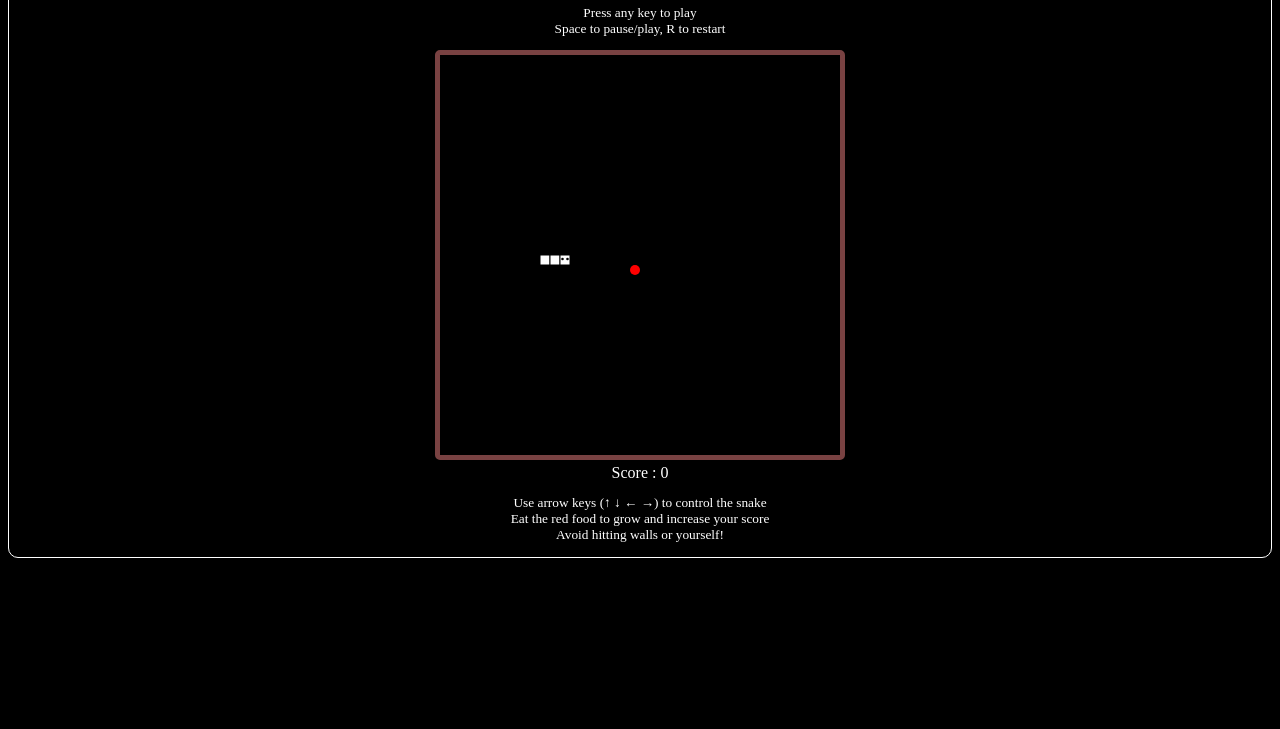
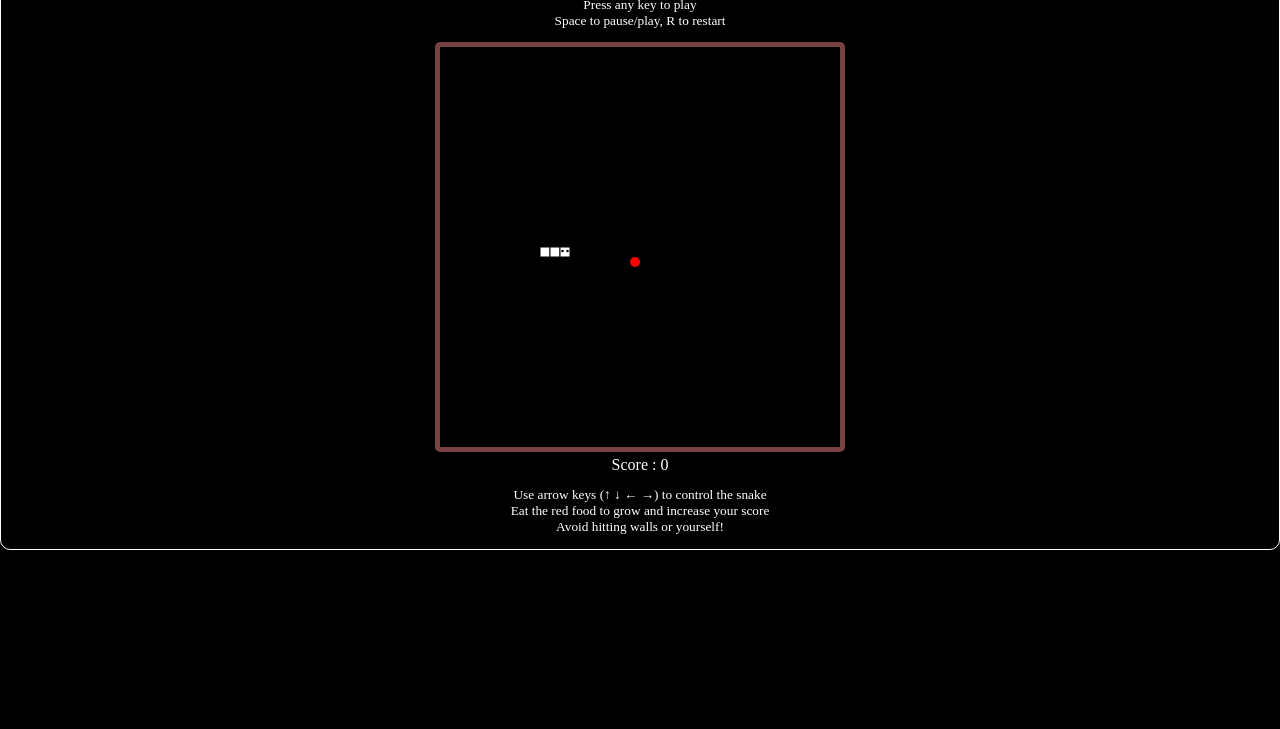
Before and after one commit to Sanjai0412/Snake-Game-using-Canvas, a plain HTML site: page index.html in a window 1280 px wide. Shown: the part 71-800 px from the top of the page. Drawn offline with Linux system fonts and the light colour scheme.

Commit message:
Prevent scrollbars by  adjusting CSS

```diff
--- a/snake.css
+++ b/snake.css
@@ -19,3 +19,10 @@
 p{
     font-size: smaller;
 }
+html, body {
+    margin: 0;
+    padding: 0;
+    overflow: hidden;
+    height: 100%;
+    width: 100%;
+}
```
